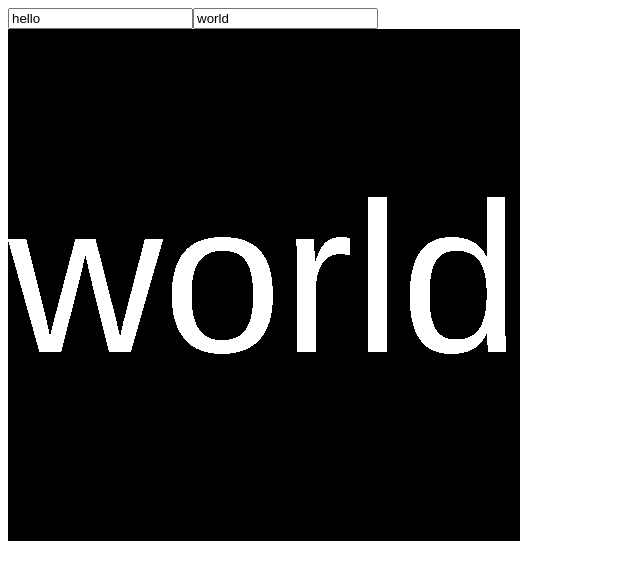
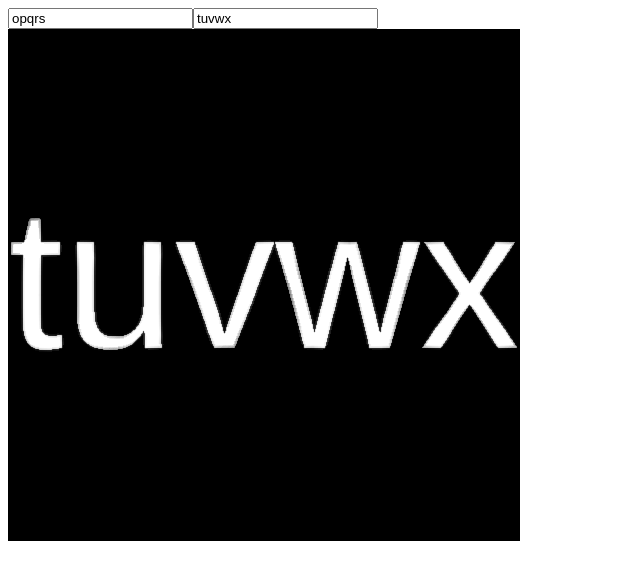
Before and after one commit to ajiken4610/gen-sdf, a Nuxt app: page / in a window 1280 px wide. Shown: the top 580 px of the page, without its empty margins (0-640 px from the left). Built offline with nearby package versions, Linux system fonts and the light colour scheme.

Commit message:
一部ソースを修正しました

```diff
--- a/pages/index.vue
+++ b/pages/index.vue
@@ -22,13 +22,13 @@ onUnmounted(() => {
   sdfTargetB.dispose()
 })
 
-const inValA = ref("hello")
+const inValA = ref("opqrs")
 watch(inValA, async () => {
   const helloTex = new CanvasTexture((await generateTextedCanvas(inValA.value, { width: 512, height: 512, originalRatio: true })).canvas)
   genSDF(renderer, sdfTargetA, helloTex, 512, 512)
   helloTex.dispose()
 }, { immediate: true })
-const inValB = ref("world")
+const inValB = ref("tuvwx")
 watch(inValB, async () => {
   const worldTex = new CanvasTexture((await generateTextedCanvas(inValB.value, { width: 512, height: 512, originalRatio: true })).canvas)
   genSDF(renderer, sdfTargetB, worldTex, 512, 512)
@@ -57,7 +57,7 @@ uniform sampler2D sdf1;
 uniform float t;
 float unpackDistance(in float packed){
   float normalized = (packed - .5) * 2.;
-  return pow(2.,abs(normalized * 16.)) * sign(normalized);
+  return (pow(2.,abs(normalized * 16.)) - 1.) * sign(normalized);
 }
 void main(){
   float dataA = texture2D(sdf0,v_UV).r;
@@ -65,7 +65,9 @@ void main(){
   float dataB = texture2D(sdf1,v_UV).r;
   float unpackedB = unpackDistance(dataB) / 32.;
   float s = sin(t)/2.+.5;
-  gl_FragColor = vec4(vec3(smoothstep(-.1,.1,mix(unpackedA,unpackedB,s))),1.);
+  gl_FragColor = vec4(vec3(smoothstep(-.05,.05,mix(unpackedA,unpackedB,s))),1.);
+  // gl_FragColor = vec4(vec3(mix(unpackedA,unpackedB,s))*32.,1.);
+  // gl_FragColor = vec4(dataA,dataA,dataA,1.);
 }`,
   uniforms: {
     sdf0: { value: sdfTargetA.texture },
--- a/utils/genSDF.ts
+++ b/utils/genSDF.ts
@@ -149,7 +149,7 @@ varying vec2 v_UV;
 
 vec2 unpackDistance(in vec2 packed){
   vec2 normalized = (packed - .5) * 2.;
-  return pow(vec2(2.),abs(normalized * 16.)) * sign(normalized);
+  return (pow(vec2(2.),abs(normalized * 16.)) - 1.) * sign(normalized);
 }
 
 vec2 normalizeCoord(in vec2 raw){
@@ -235,7 +235,7 @@ uniform float h;
 varying vec2 v_UV;
 vec2 unpackDistance(in vec2 packed){
   vec2 normalized = (packed - .5) * 2.;
-  return pow(vec2(2.),abs(normalized * 16.)) * sign(normalized);
+  return (pow(vec2(2.),abs(normalized * 16.)) - 1.) * sign(normalized);
 }
 float normalizeLength(in float raw){
   float logged = log2(abs(raw) + 1.) * sign(raw) / 16.;
```
